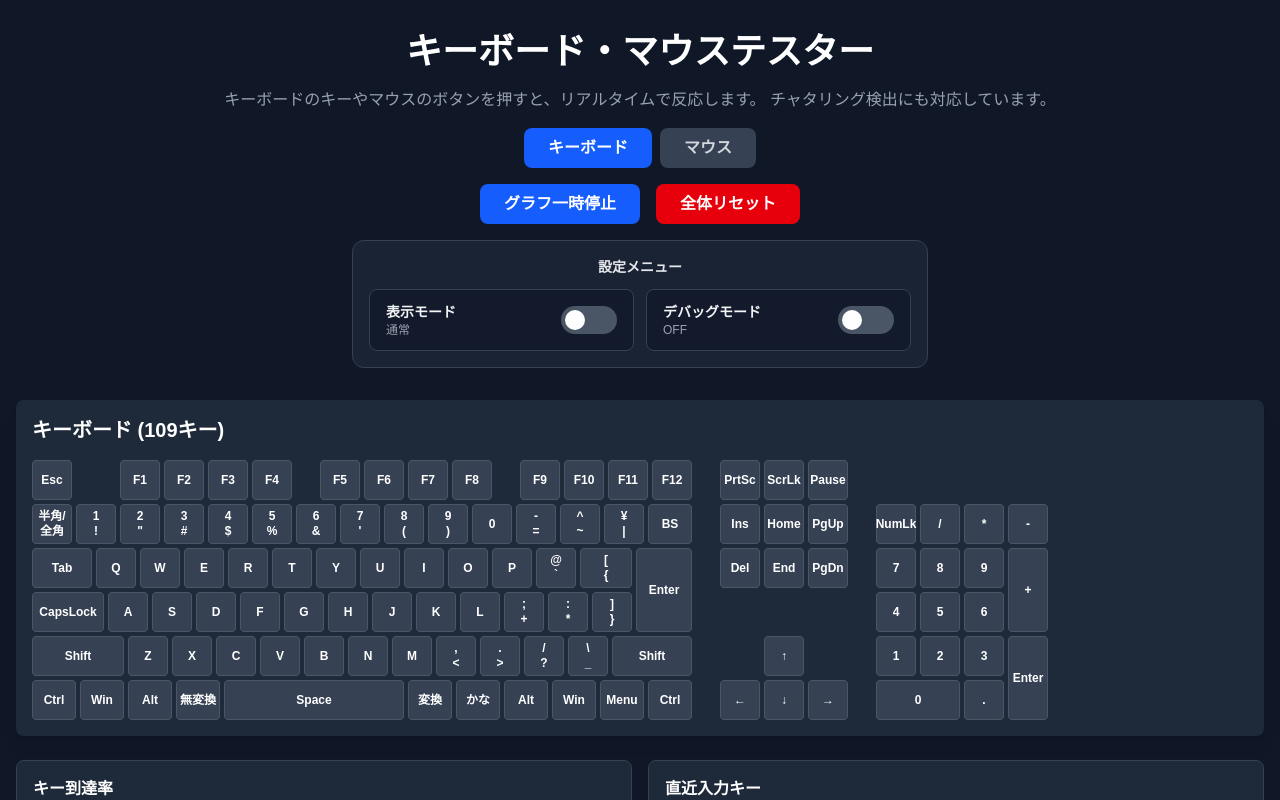
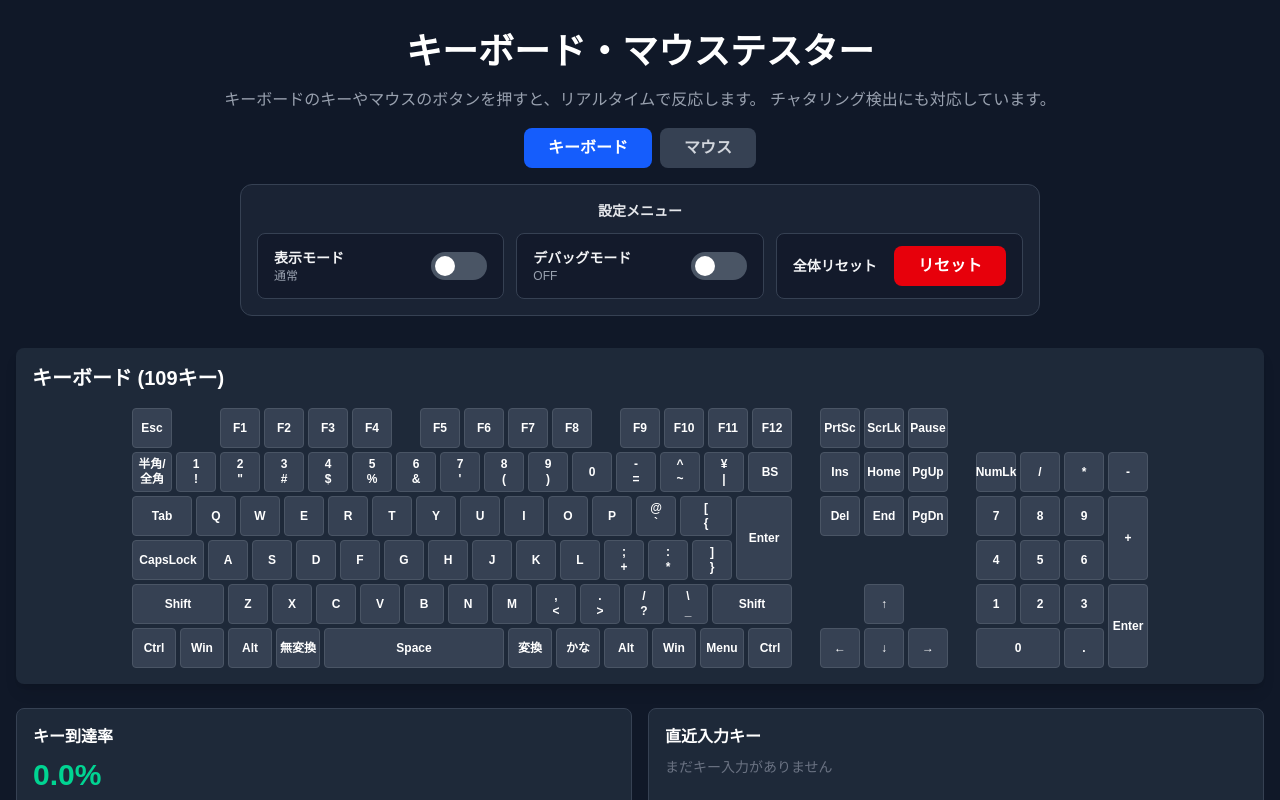
Before and after one commit to cyrus07424/keyboardMouseTester, a Next.js app: page / in a window 1280 px wide. Shown: the top 800 px of the page. Built offline with nearby package versions, Linux system fonts and the light colour scheme.

Commit message:
fix: 処理を修正

```diff
--- a/app/components/KeyPressGraph.tsx
+++ b/app/components/KeyPressGraph.tsx
@@ -10,34 +10,21 @@ interface KeyEvent {
 
 interface KeyPressGraphProps {
   events: KeyEvent[];
-  isPaused: boolean;
 }
 
-export default function KeyPressGraph({ events, isPaused }: KeyPressGraphProps) {
+export default function KeyPressGraph({ events }: KeyPressGraphProps) {
   const canvasRef = useRef<HTMLCanvasElement>(null);
   const [keys, setKeys] = useState<string[]>([]);
   const [renderTrigger, setRenderTrigger] = useState(0);
-  const pausedTimeRef = useRef<number | null>(null);
   const TIME_WINDOW_MS = 10000;
 
   useEffect(() => {
     // 現在の表示時刻基準で、過去10秒に入力があったキーだけを表示する
-    const now = pausedTimeRef.current ?? Date.now();
+    const now = Date.now();
     const recentEvents = events.filter(e => now - e.timestamp <= TIME_WINDOW_MS);
     const uniqueKeys = Array.from(new Set(recentEvents.map(e => e.key)));
     setKeys(uniqueKeys);
-  }, [events, isPaused, renderTrigger]);
-
-  useEffect(() => {
-    // 一時停止状態が変わったときの処理
-    if (isPaused && pausedTimeRef.current === null) {
-      // 一時停止開始 - 現在時刻を記録
-      pausedTimeRef.current = Date.now();
-    } else if (!isPaused && pausedTimeRef.current !== null) {
-      // 一時停止解除 - 記録をクリア
-      pausedTimeRef.current = null;
-    }
-  }, [isPaused]);
+  }, [events, renderTrigger]);
 
   useEffect(() => {
     const canvas = canvasRef.current;
@@ -48,8 +35,7 @@ export default function KeyPressGraph({ events, isPaused }: KeyPressGraphProps)
 
     const width = canvas.width;
     const height = canvas.height;
-    // 一時停止中は固定された時刻を使用、そうでなければ現在時刻
-    const now = pausedTimeRef.current ?? Date.now();
+    const now = Date.now();
 
     // キャンバスをクリア
     ctx.fillStyle = '#1f2937';
@@ -116,30 +102,14 @@ export default function KeyPressGraph({ events, isPaused }: KeyPressGraphProps)
 
       ctx.stroke();
     });
-
-    // 一時停止表示
-    if (isPaused) {
-      ctx.fillStyle = 'rgba(239, 68, 68, 0.2)';
-      ctx.fillRect(0, 0, width, height);
-
-      ctx.fillStyle = '#ef4444';
-      ctx.font = 'bold 24px Arial';
-      ctx.textAlign = 'center';
-      ctx.fillText('一時停止中', width / 2, height / 2);
-      ctx.textAlign = 'left';
-    }
-  }, [events, keys, isPaused, renderTrigger]);
+  }, [events, keys, renderTrigger]);
 
   useEffect(() => {
-    if (!isPaused) {
-      const interval = setInterval(() => {
-        // Trigger re-render to update the graph animation
-        setRenderTrigger(prev => prev + 1);
-      }, 50); // 20 FPS
-
-      return () => clearInterval(interval);
-    }
-  }, [isPaused]);
+    const interval = setInterval(() => {
+      setRenderTrigger(prev => prev + 1);
+    }, 50); // 20 FPS
+    return () => clearInterval(interval);
+  }, []);
 
   return (
     <div className="bg-gray-800 p-4 rounded-lg shadow-lg">
--- a/app/components/Keyboard.tsx
+++ b/app/components/Keyboard.tsx
@@ -418,6 +418,7 @@ export default function Keyboard({
           </div>
         )}
       </div>
+      <div className="flex justify-center">
       <div className="space-y-1">
         {keyboardLayout.map((row, rowIndex) => (
           <div key={rowIndex} className="relative flex gap-1 h-10">
@@ -507,6 +508,7 @@ export default function Keyboard({
           </div>
         ))}
       </div>
+      </div>
     </div>
   );
 }
--- a/app/page.tsx
+++ b/app/page.tsx
@@ -50,7 +50,6 @@ export default function Home() {
   const [everPressedKeys, setEverPressedKeys] = useState<Set<string>>(new Set());
   const [everPressedButtons, setEverPressedButtons] = useState<Set<number>>(new Set());
   const [keyEvents, setKeyEvents] = useState<KeyEvent[]>([]);
-  const [isPaused, setIsPaused] = useState(false);
   const [activeTab, setActiveTab] = useState<'keyboard' | 'mouse'>('keyboard');
   const [debugEnabled, setDebugEnabled] = useState(false);
   const [viewMode, setViewMode] = useState<'normal' | 'heatmap'>('normal');
@@ -162,10 +161,6 @@ export default function Home() {
     pressTimeRef.current.clear();
   }, []);
 
-  const togglePause = useCallback(() => {
-    setIsPaused(prev => !prev);
-  }, []);
-
   const toggleDebug = useCallback(() => {
     setDebugEnabled(prev => {
       const next = !prev;
@@ -222,24 +217,9 @@ export default function Home() {
             </button>
           </div>
 
-          <div className="flex gap-4 justify-center mb-4">
-            <button
-              onClick={togglePause}
-              className="px-6 py-2 bg-blue-600 hover:bg-blue-700 active:bg-blue-800 text-white rounded-lg font-semibold transition-colors"
-            >
-              {isPaused ? 'グラフ再開' : 'グラフ一時停止'}
-            </button>
-            <button
-              onClick={handleReset}
-              className="px-6 py-2 bg-red-600 hover:bg-red-700 active:bg-red-800 text-white rounded-lg font-semibold transition-colors"
-            >
-              全体リセット
-            </button>
-          </div>
-
-          <div className="mx-auto max-w-xl rounded-xl border border-gray-700 bg-gray-800/70 p-4">
+          <div className="mx-auto max-w-dvh rounded-xl border border-gray-700 bg-gray-800/70 p-4">
             <p className="text-sm font-bold text-gray-200 mb-3">設定メニュー</p>
-            <div className="grid gap-3 md:grid-cols-2">
+            <div className="grid gap-3 md:grid-cols-3">
               <ToggleSwitch
                 label="表示モード"
                 checked={viewMode === 'heatmap'}
@@ -254,6 +234,17 @@ export default function Home() {
                 onLabel="ON"
                 offLabel="OFF"
               />
+                <div className="flex items-center justify-between gap-4 rounded-lg bg-gray-900/70 px-4 py-3 border border-gray-700">
+                    <div className="text-left">
+                        <p className="text-sm font-semibold text-gray-100">全体リセット</p>
+                    </div>
+                    <button
+                        onClick={handleReset}
+                        className="px-6 py-2 bg-red-600 hover:bg-red-700 active:bg-red-800 text-white rounded-lg font-semibold transition-colors"
+                    >
+                        リセット
+                    </button>
+                </div>
             </div>
           </div>
         </div>
@@ -290,7 +281,7 @@ export default function Home() {
         )}
 
         <div className="mb-6">
-          <KeyPressGraph events={keyEvents} isPaused={isPaused} />
+          <KeyPressGraph events={keyEvents} />
         </div>
 
         <div className="mb-6">
```
